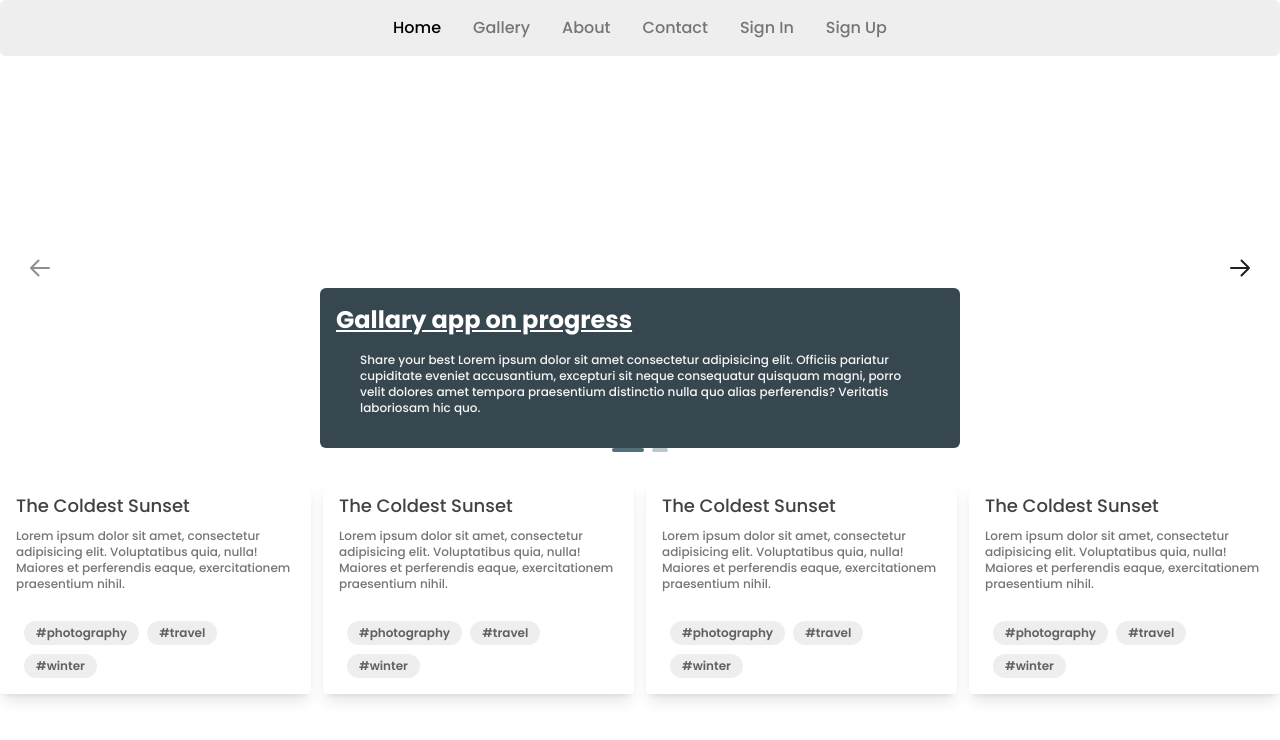
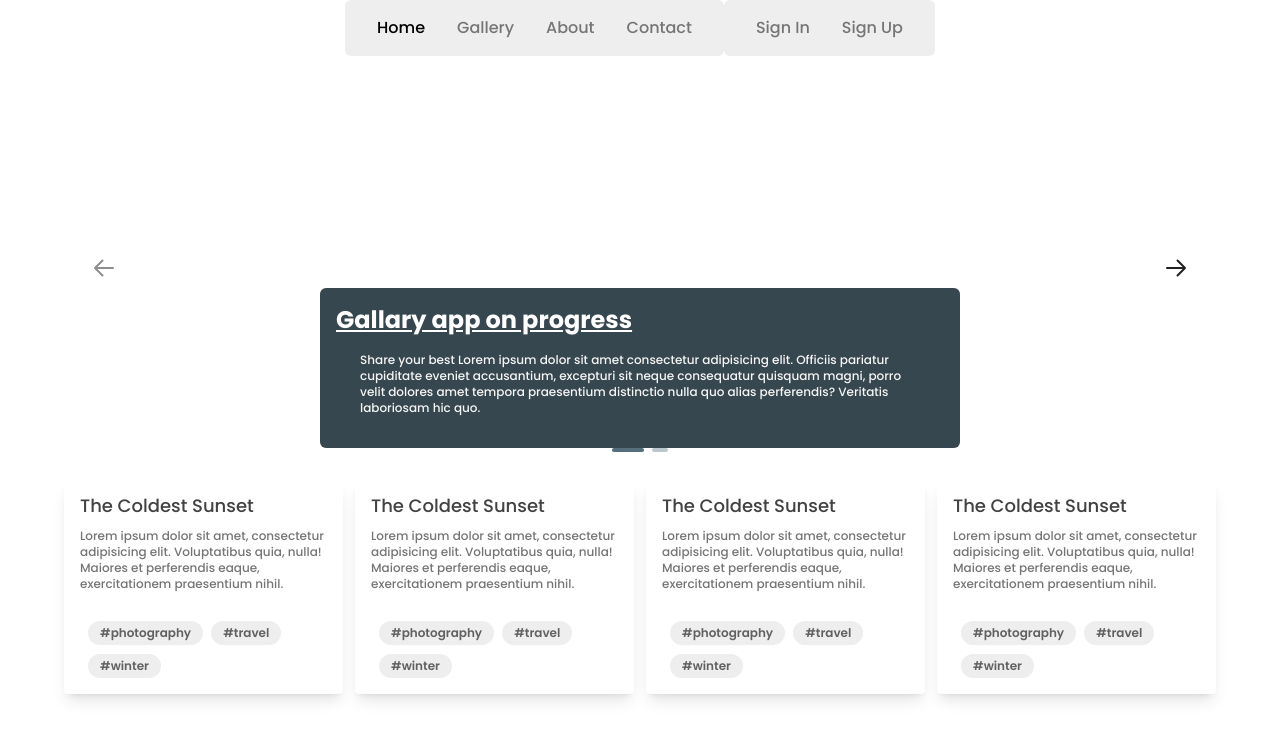
Before and after one commit to saurabh-raiiii/react-gallery, a React (Vite) app: page / in a window 1280 px wide. Shown: the top 740 px of the page. Built offline with nearby package versions, Linux system fonts and the light colour scheme; no server answers.

Commit message:
new commit

```diff
--- a/src/App.jsx
+++ b/src/App.jsx
@@ -9,6 +9,7 @@ export default function App() {
   let total_card = [1, 2, 3, 4];
   return (
     <>
+      <div className="md:w-[90%] md:m-auto">
         {/* navbar */}
         <div className="mb-3">
           <Navbar />
@@ -23,10 +24,14 @@ export default function App() {
               {new Array(length).fill("").map((_, i) => (
                 <span
                   key={i}
-                className={`block h-1 cursor-pointer rounded-2xl transition-all content-[''] ${activeIndex === i ? "w-8 bg-blue-gray-600" : "w-4 bg-blue-gray-400/50"}`}
-                onClick={() => setActiveIndex(i)} />
+                  className={`block h-1 cursor-pointer rounded-2xl transition-all content-[''] ${
+                    activeIndex === i
+                      ? "w-8 bg-blue-gray-600"
+                      : "w-4 bg-blue-gray-400/50"
+                  }`}
+                  onClick={() => setActiveIndex(i)}
+                />
               ))}
-
             </div>
           )}
           prevArrow={({ loop, handlePrev, firstIndex }) => (
@@ -54,14 +59,15 @@ export default function App() {
               </svg>
             </IconButton>
           )}
-        nextArrow={({ loop,handleNext, lastIndex }) => (
+          nextArrow={({ loop, handleNext, lastIndex }) => (
             <IconButton
               variant="text"
               color="black"
               size="lg"
               onClick={handleNext}
               className="!absolute top-2/4 !right-4 -translate-y-2/4 hover:border-2 hover:border-x-white"
-            disabled={!loop&& lastIndex}>
+              disabled={!loop && lastIndex}
+            >
               <svg
                 xmlns="http://www.w3.org/2000/svg"
                 fill="none"
@@ -77,7 +83,8 @@ export default function App() {
                 />
               </svg>
             </IconButton>
-        )} >
+          )}
+        >
           <HeroSectionSidebar img_url="https://source.unsplash.com/random/1" />
           <HeroSectionSidebar img_url="https://source.unsplash.com/random/2" />
         </Carousel>
@@ -85,11 +92,12 @@ export default function App() {
         {/* cards */}
         <div className="grid grid-cols-1 sm:grid-cols-3 md:grid-cols-4 justify-start gap-3 ">
           {total_card.map((cardNumber) => {
-          return <Card key={cardNumber}/>;
+            return <Card key={cardNumber} />;
           })}
         </div>
 
-      <Outlet/>
+        <Outlet />
+      </div>
     </>
   );
 }
--- a/src/components/Navbar.jsx
+++ b/src/components/Navbar.jsx
@@ -3,12 +3,16 @@ import { NavLink } from "react-router-dom";
 export default function Navbar() {
   return (
     <>
+      <div className="flex  justify-center flex-row">
+        <div className="">
+          <img src="" />
+        </div>
         <nav className="bg-gray-200 p-4 rounded-md ">
           <ul className="flex justify-center">
             <li className="mx-4">
               <NavLink
                 to="/"
-              className={({isActive}) =>
+                className={({ isActive }) =>
                   isActive
                     ? "ease-in-out hover:underline transition-colors duration-300 hover:text-orange-500 active "
                     : " text-gray-600 ease-in-out hover:underline transition-colors duration-300 hover:text-orange-500"
@@ -20,7 +24,7 @@ export default function Navbar() {
             <li className="mx-4">
               <NavLink
                 to="/gallary"
-               className={({isActive}) =>
+                className={({ isActive }) =>
                   isActive
                     ? "ease-in-out hover:underline transition-colors duration-300 hover:text-orange-500 active "
                     : " text-gray-600 ease-in-out hover:underline transition-colors duration-300 hover:text-orange-500"
@@ -32,7 +36,7 @@ export default function Navbar() {
             <li className="mx-4">
               <NavLink
                 to="/about"
-               className={({isActive}) =>
+                className={({ isActive }) =>
                   isActive
                     ? "ease-in-out hover:underline transition-colors duration-300 hover:text-orange-500 active "
                     : " text-gray-600 ease-in-out hover:underline transition-colors duration-300 hover:text-orange-500"
@@ -44,7 +48,7 @@ export default function Navbar() {
             <li className="mx-4">
               <NavLink
                 to="/contact"
-               className={({isActive}) =>
+                className={({ isActive }) =>
                   isActive
                     ? "ease-in-out hover:underline transition-colors duration-300 hover:text-orange-500 active "
                     : " text-gray-600 ease-in-out hover:underline transition-colors duration-300 hover:text-orange-500"
@@ -53,10 +57,14 @@ export default function Navbar() {
                 Contact
               </NavLink>
             </li>
+          </ul>
+        </nav>
+        <nav className="bg-gray-200 p-4 rounded-md ">
+          <ul className="flex justify-center">
             <li className="mx-4">
               <NavLink
                 to="/login"
-               className={({isActive}) =>
+                className={({ isActive }) =>
                   isActive
                     ? "ease-in-out hover:underline transition-colors duration-300 hover:text-orange-500 active "
                     : " text-gray-600 ease-in-out hover:underline transition-colors duration-300 hover:text-orange-500"
@@ -68,7 +76,7 @@ export default function Navbar() {
             <li className="mx-4">
               <NavLink
                 to="/signup"
-               className={({isActive}) =>
+                className={({ isActive }) =>
                   isActive
                     ? "ease-in-out hover:underline transition-colors duration-300 hover:text-orange-500 active "
                     : " text-gray-600 ease-in-out hover:underline transition-colors duration-300 hover:text-orange-500"
@@ -79,6 +87,7 @@ export default function Navbar() {
             </li>
           </ul>
         </nav>
+      </div>
     </>
   );
 }
--- a/src/page/Gallary.jsx
+++ b/src/page/Gallary.jsx
@@ -26,18 +26,20 @@ export default function Gallary() {
       <div className="mb-2">
         <Navbar />
       </div>
+      <div className="md:w-[90%]">
         <p className="m-2 text-base md:text-3xl my-2">Gallary</p>
         <div className="m-2 columns-3 md:columns-4 lg:columns-5">
           {imageList.map((item) => {
             return (
-            <>
+              <div className="overflow-hidden border-amber-800 shadow-md border-4 rounded-lg cursor-pointer">
                 <LazyLoadImage
                   src={item}
-                className="mb-2 md:mb-4 rounded-lg border-amber-800 shadow-md border-4"
+                  className="mb-2 md:mb-4 rounded-lg scale-110 "
                 />
-            </>
+              </div>
             );
           })}
+        </div>
       </div>
     </>
   );
```
Lines whose indentation alone changed are shown as unchanged.
